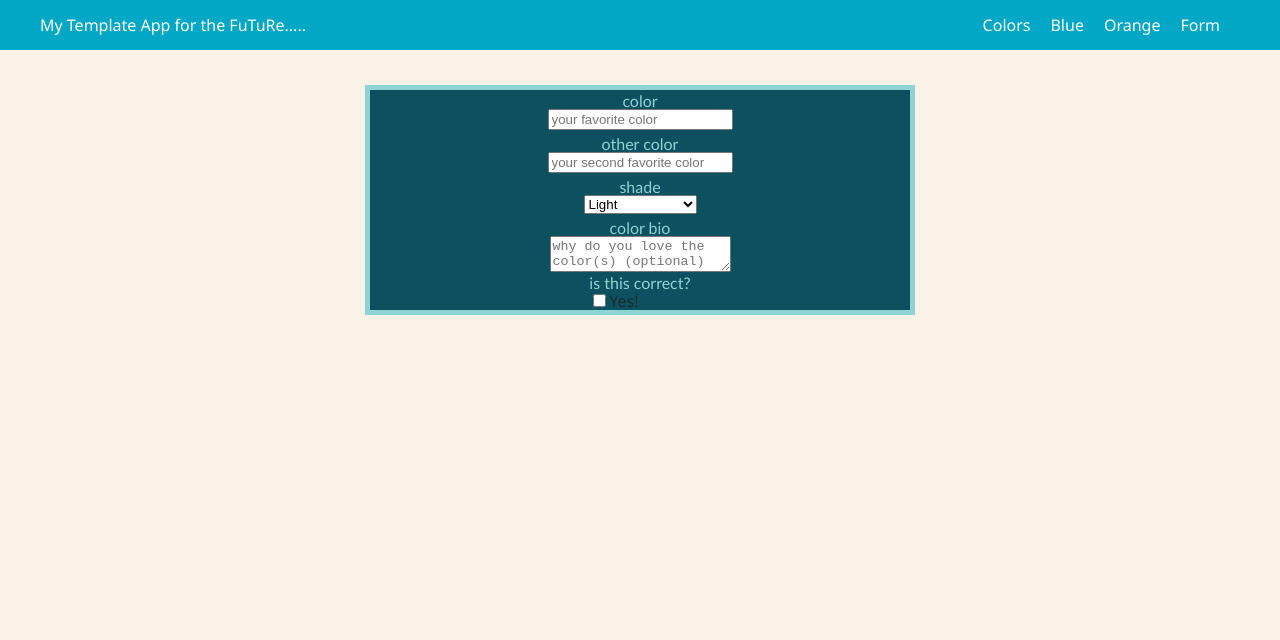
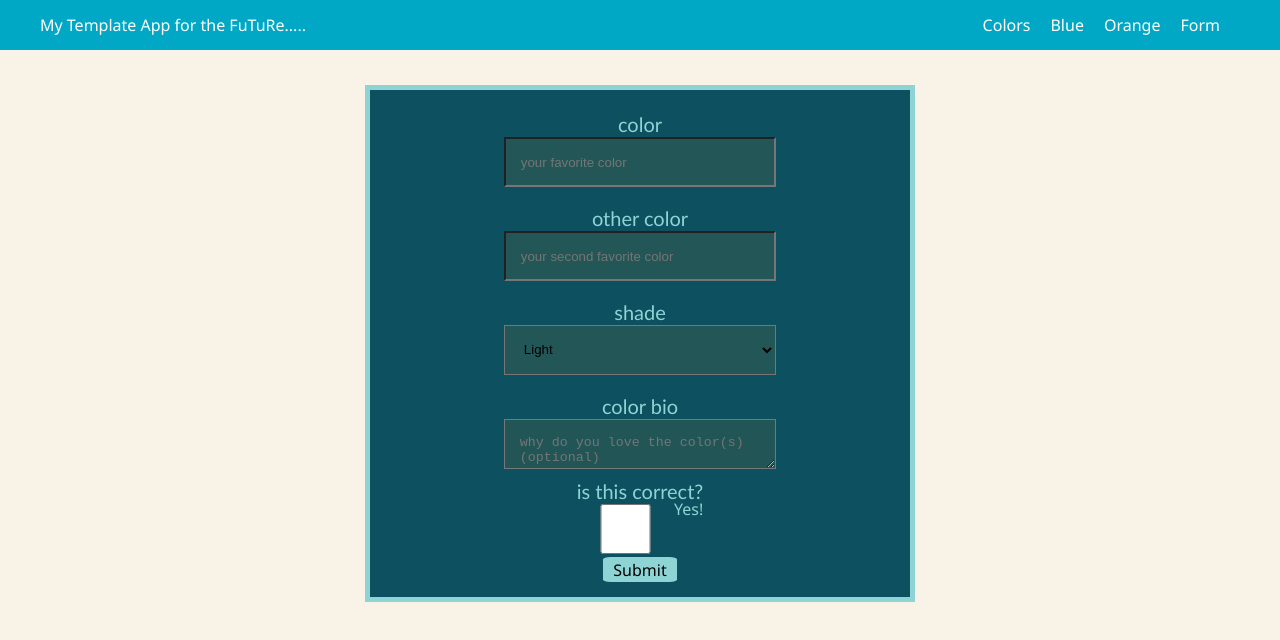
Before and after one commit to amanda-hecht89/custom-form-components, a React app: page /form in a window 1280 px wide. Shown: the top 640 px of the page. Built offline with nearby package versions, Linux system fonts and the light colour scheme.

Commit message:
css form complete

```diff
--- a/src/components/Forms/FormControl.css
+++ b/src/components/Forms/FormControl.css
@@ -1,7 +1,7 @@
 .LabelText {
     color: rgb(143, 212, 212);
     font-family: 'Gill Sans', 'Gill Sans MT', Calibri, 'Trebuchet MS', sans-serif;
-    font-size: medium;
+    font-size: 20px;
 }
 
 .FormControl {
@@ -9,9 +9,32 @@
     flex-direction: column;
     align-items: center;
     margin: 3px;
-    width: 100%;
+    width: 150%;
+    padding: 6px;
+}
+
+input,
+select,
+textarea {
+display: flex;
+flex-direction: column;
+width: 80%;
+height: 50px;
+padding: 15px;
+margin: 3px;
+font-weight: 400;
+background-color: rgba(255, 140, 0, 0.091);
 }
 
 .CheckBoxControl {
     color: darkorange;
 }
+
+.FormButton {
+    padding: 5px 10px;
+    height: 25px;
+    background: rgb(143, 212, 212);
+    border-radius: 10%;
+    cursor: pointer;
+
+}
--- a/src/components/Forms/FormControl.jsx
+++ b/src/components/Forms/FormControl.jsx
@@ -49,3 +49,7 @@ export function CheckBox({ legend, label, ...rest }) {
     </fieldset>
   );
 }
+
+export function FormButton({ text }) {
+  return <button className={style.FormButton}>{text}</button>;
+}
--- a/src/components/Forms/FormLayout.css
+++ b/src/components/Forms/FormLayout.css
@@ -4,6 +4,7 @@
     justify-content: center;
     width: 45%;
     outline: 5px solid rgb(143, 212, 212);
+    padding: 15px;
 
 }
 form {
@@ -16,3 +17,9 @@ form {
     display: flex;
     justify-content: center;
 }
+
+label {
+    display: flex;
+    flex-direction: row;
+    color: rgb(143, 212, 212);
+}
--- a/src/components/Forms/FormLayout.jsx
+++ b/src/components/Forms/FormLayout.jsx
@@ -1,6 +1,6 @@
 import styles from './FormLayout.css';
 import { InputControl, SelectControl,
-  TextAreaControl, CheckBox } from './FormControl.jsx';
+  TextAreaControl, CheckBox, FormButton } from './FormControl.jsx';
 
 export default function Form() {
   return (
@@ -26,6 +26,8 @@ export default function Form() {
 
           <CheckBox legend="is this correct?" label="Yes!"/>
 
+          <FormButton text="Submit"/>
+
         </form>
       </div>
     </div>
```
